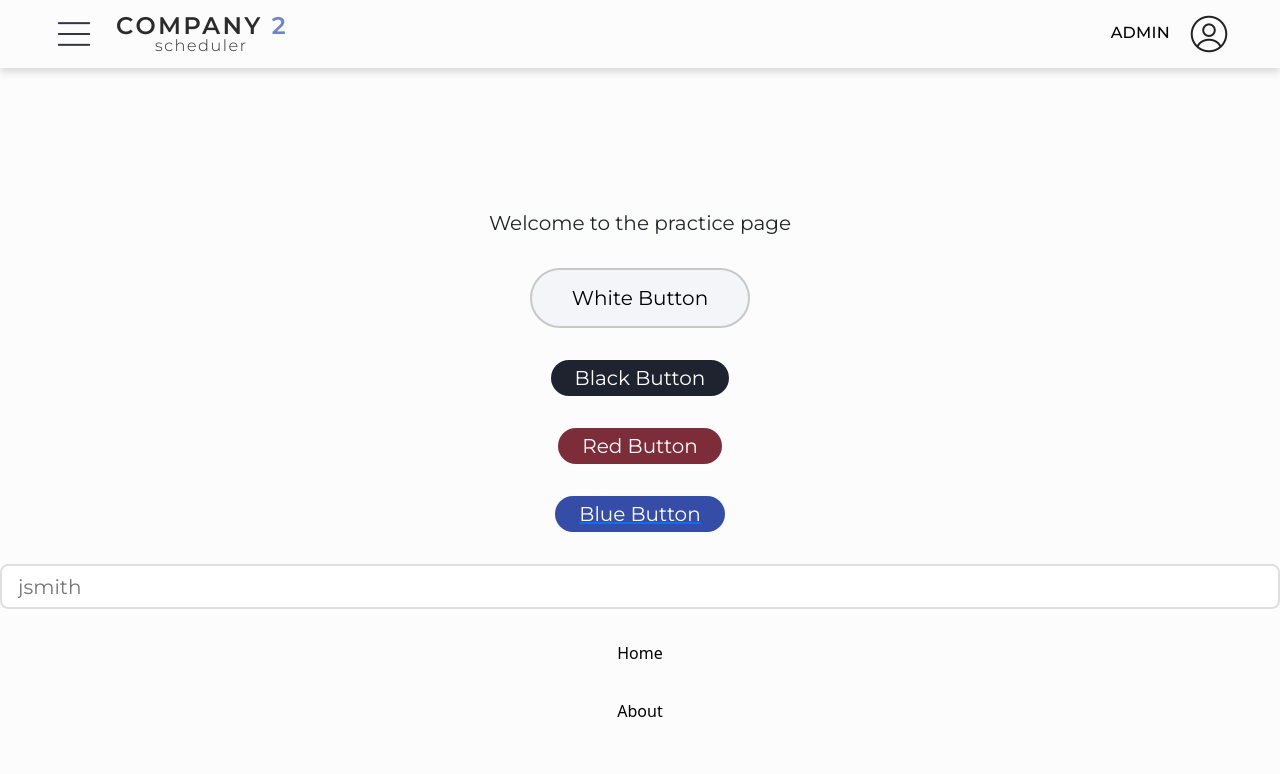
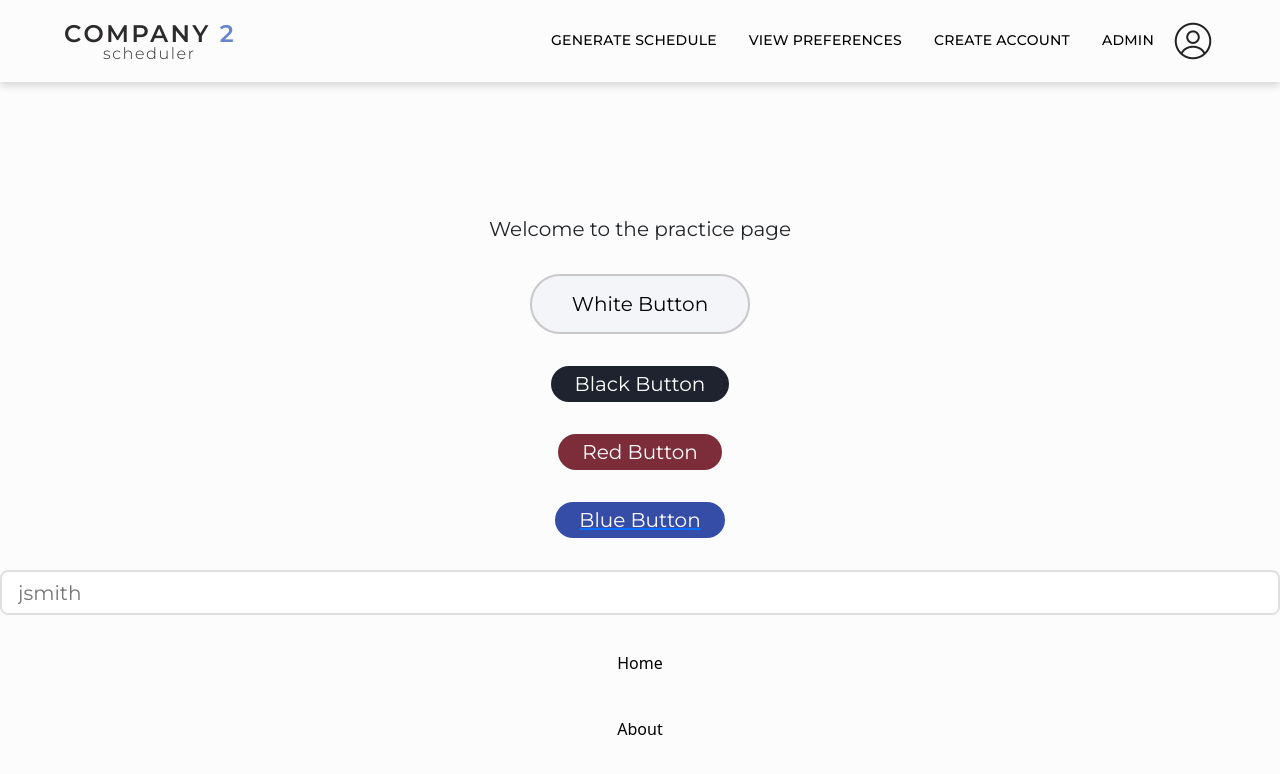
Before and after one commit to elizabethjv/Frontend, a React (Create React App) app: page /practice in a window 1280 px wide. Shown: the top 774 px of the page. Built offline with nearby package versions, Linux system fonts and the light colour scheme.

Commit message:
Update admin navbar (#14)

```diff
--- a/src/components/atoms/navLink.tsx
+++ b/src/components/atoms/navLink.tsx
@@ -36,6 +36,7 @@ export const SimpleLink = styled(Link)`
 
 export const NavUnlisted = styled(NavLink)`
     color: black;
+    line-height: 2;
     text-decoration: none;
     border-bottom: 2px solid transparent;
     &:hover {
--- a/src/components/atoms/typography.tsx
+++ b/src/components/atoms/typography.tsx
@@ -17,6 +17,6 @@ export const H2 = styled.div`
 
 export const H7 = styled.div`
     font-family: Montserrat-Medium;
-    font-size: 16px;
+    font-size: 14px;
     letter-spacing: 0.015em;
 `
--- a/src/components/navbar.tsx
+++ b/src/components/navbar.tsx
@@ -6,10 +6,6 @@ import closeIcon from '../assets/icons/closed_default.png'
 import companyLogo from '../assets/icons/company_logo_dark.png'
 import userProfile from '../assets/icons/user_profile_light.png'
 import { NavUnlisted } from './atoms/navLink'
-
-const LinkWrapper = styled.div`
-    display: flex;
-`
 
 const StickyContainer = styled.div`
     display: flex;
@@ -23,7 +19,7 @@ const NavWrapper = styled.div`
     display: flex;
     justify-content: space-between;
     background-color: #fcfcfc;
-    padding: 8px 48px;
+    padding: 16px 64px;
     box-shadow: 0px 4px 8px rgba(0, 0, 0, 0.15);
 `
 
@@ -38,21 +34,9 @@ const UserWrapper = styled.div`
     gap: 16px;
 `
 
-const MenuItemWrapper = styled.img`
-    width: 52px;
-    &:hover {
-        cursor: pointer;
-`
-
 const LogoWrapper = styled.img`
     width: 170px;
     height: 50px;
-`
-
-const MenuWrapper = styled.div`
-    display: flex;
-    flex-direction: row;
-    gap: 16px;
 `
 
 const LinkDiv = styled.div`
@@ -60,15 +44,6 @@ const LinkDiv = styled.div`
     gap: 32px;
     align-items: center;
     display: flex;
-`
-
-const Circle = styled.div`
-    width: 52px;
-    height: 52px;
-    border-radius: 50%;
-    position: absolute;
-    background-color: 2c2a2a;
-    opacity: 20%;
 `
 
 export const NavBarProf = () => {
@@ -93,22 +68,27 @@ export const NavBarProf = () => {
 }
 
 export const NavBarAdmin = () => {
-    let menu
-    const [showMenu, setShowMenu] = useState(false)
     return (
         <StickyContainer>
             <NavWrapper>
-                <MenuWrapper>
-                    <MenuItemWrapper src={showMenu ? closeIcon : menuIcon} alt='menu' onClick={() => setShowMenu(!showMenu)} />
-                    <LogoWrapper src={companyLogo} />
-                </MenuWrapper>
-                <UserWrapper>
-                    <NavUnlisted to='/'>
-                        <H7>ADMIN</H7>
+                <LogoWrapper src={companyLogo} />
+                <LinkDiv>
+                    <NavUnlisted to={'/'}>
+                        <H7>GENERATE SCHEDULE</H7>
                     </NavUnlisted>
-
-                    <ProfileWrapper src={userProfile} />
-                </UserWrapper>
+                    <NavUnlisted to={'/'}>
+                        <H7>VIEW PREFERENCES</H7>
+                    </NavUnlisted>
+                    <NavUnlisted to={'/'}>
+                        <H7>CREATE ACCOUNT</H7>
+                    </NavUnlisted>
+                    <UserWrapper>
+                        <NavUnlisted to={'/user'}>
+                            <H7>ADMIN</H7>
+                        </NavUnlisted>
+                        <ProfileWrapper src={userProfile} />
+                    </UserWrapper>
+                </LinkDiv>
             </NavWrapper>
         </StickyContainer>
     )
--- a/src/pages/AdminHomepage.tsx
+++ b/src/pages/AdminHomepage.tsx
@@ -1,4 +1,4 @@
-import { MediumBlackButton, MediumBlueButton, MediumRedButton, MediumWhiteButton } from '../components/atoms/button'
+import { BlackButton, MediumBlackButton, MediumBlueButton, MediumRedButton, MediumWhiteButton } from '../components/atoms/button'
 import { H1, H2 } from '../components/atoms/typography'
 import { HomeBackground } from '../components/home/background'
 import { InputField } from '../components/atoms/input_field'
@@ -22,9 +22,9 @@ export const AdminHomepage = () => {
                     </div>
                     <div className='col rig'>
                         <p className='para'> We create schedules for UVic Professors based on personal prefences to better their teaching experience.</p>
-                        <MediumWhiteButton className='bt2'>
+                        <BlackButton className='bt2'>
                             <H1>GENERATE SCHEDULE</H1>
-                        </MediumWhiteButton>
+                        </BlackButton>
                     </div>
                 </div>
             </div>
--- a/src/pages/Loading.tsx
+++ b/src/pages/Loading.tsx
@@ -12,5 +12,5 @@ export function Loading() {
             setLoading(false)
         }, 3000)
     }, [])
-    return <div>{loading ? <Preloader /> : <ProfHomepage />}</div>
+    return <div>{loading ? <Preloader /> : <AdminHomepage />}</div>
 }
```
